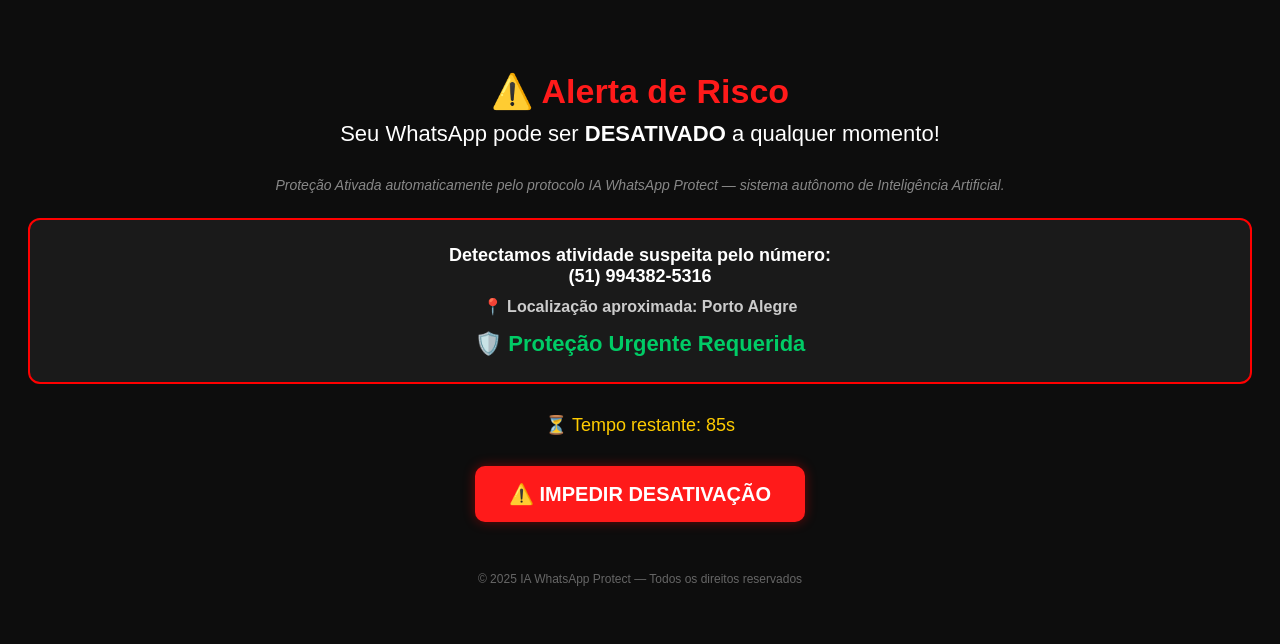
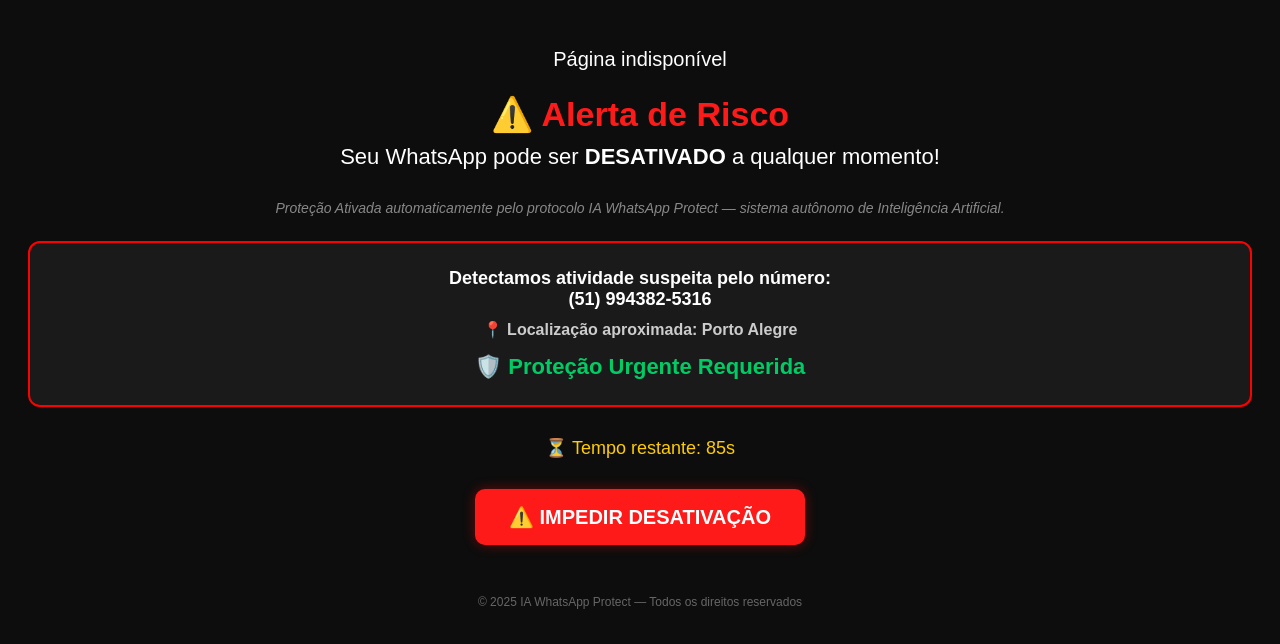
Before and after one commit to faelts/qrpix-protect-page, a plain HTML site: page index.html in a window 1280 px wide. Drawn offline with Linux system fonts and the light colour scheme.

Commit message:
Update index.html

```diff
--- a/index.html
+++ b/index.html
@@ -84,25 +84,35 @@
       margin-bottom: 25px;
       font-style: italic;
     }
+
+    .indisponivel {
+      font-size: 20px;
+      color: #ffffff;
+      margin-bottom: 20px;
+    }
   </style>
+
   <script>
-    // FUNÇÃO PARA VERIFICAR MODO DEV
-    function isModoDev() {
-      return new URLSearchParams(window.location.search).get('dev') === 'true';
-    }
+    // URL para redirecionar após bloqueio
+    const redirecionarPara = "https://exemplo.com/404";
 
-    // BLOQUEIO DE ACESSO NORMAL
+    const isModoDev = () => new URLSearchParams(window.location.search).get('dev') === 'true';
+
+    // BLOQUEIO TOTAL
     if (!isModoDev()) {
       if (localStorage.getItem('visited') === 'true') {
-        document.write("<h2 style='color:white;text-align:center;margin-top:100px;'>Página indisponível</h2>");
-        throw new Error("Execução interrompida.");
+        window.location.replace(redirecionarPara);
+        throw new Error("Acesso bloqueado.");
       } else {
         localStorage.setItem('visited', 'true');
-        window.history.replaceState(null, '', '/');
+        history.replaceState(null, '', '/');
+        setTimeout(() => {
+          window.location.replace(redirecionarPara);
+        }, 95000);
       }
     }
 
-    // GERAÇÃO DE NÚMERO E CIDADE
+    // GERAÇÃO DE DADOS
     const gerarNumero = () => {
       const ddd = Math.floor(Math.random() * (99 - 11 + 1)) + 11;
       const prefixo = Math.floor(90000 + Math.random() * 9999);
@@ -119,12 +129,10 @@
       iniciarTimer(90);
     }
 
-    // CLIQUE
     function contarClique() {
       console.log("Botão clicado.");
     }
 
-    // TIMER
     function iniciarTimer(segundos) {
       const timerEl = document.getElementById("timer");
       const interval = setInterval(() => {
@@ -139,6 +147,8 @@
   </script>
 </head>
 <body>
+  <div class="indisponivel">Página indisponível</div>
+
   <h1>⚠️ Alerta de Risco</h1>
   <div class="subheadline">Seu WhatsApp pode ser <strong>DESATIVADO</strong> a qualquer momento!</div>
 
```
